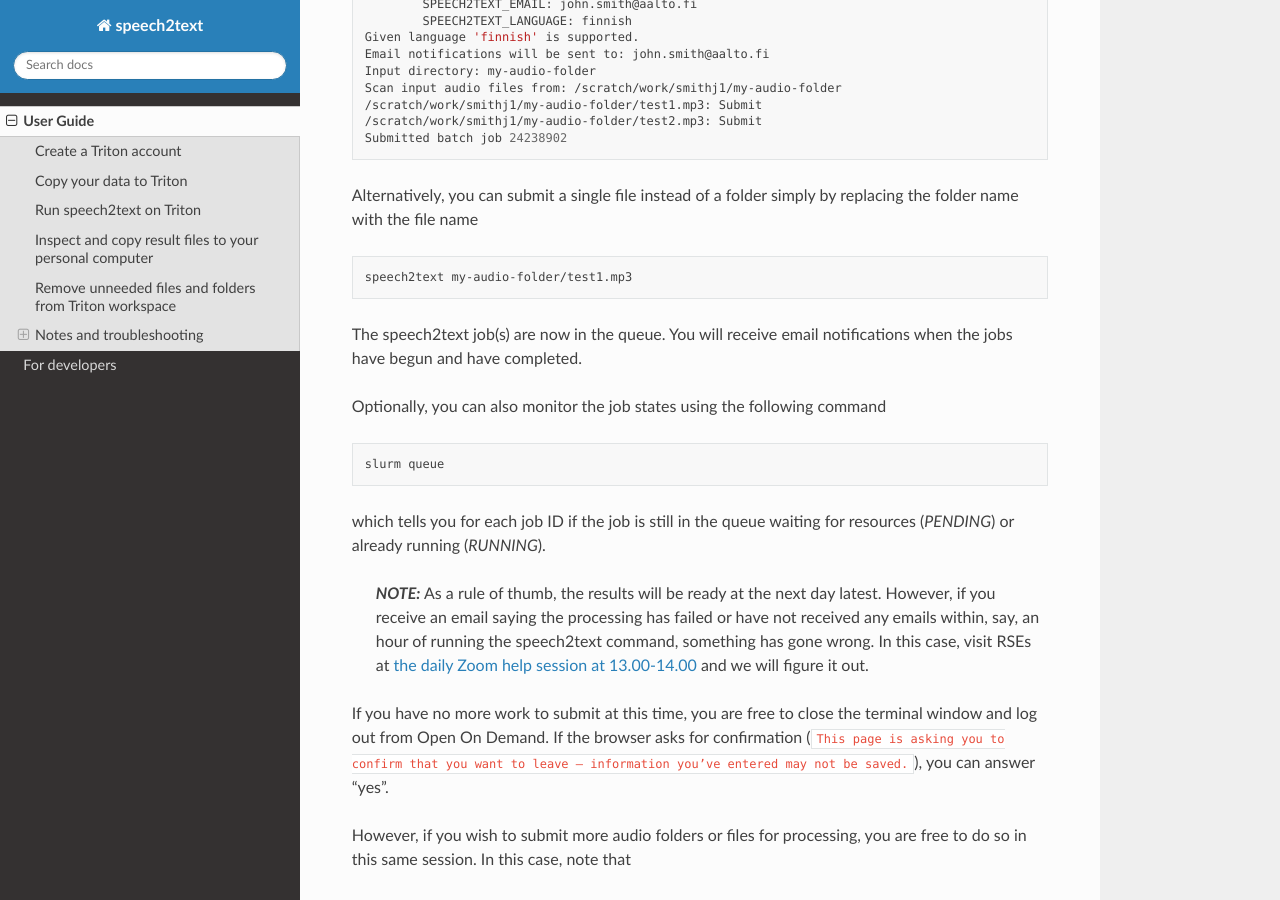
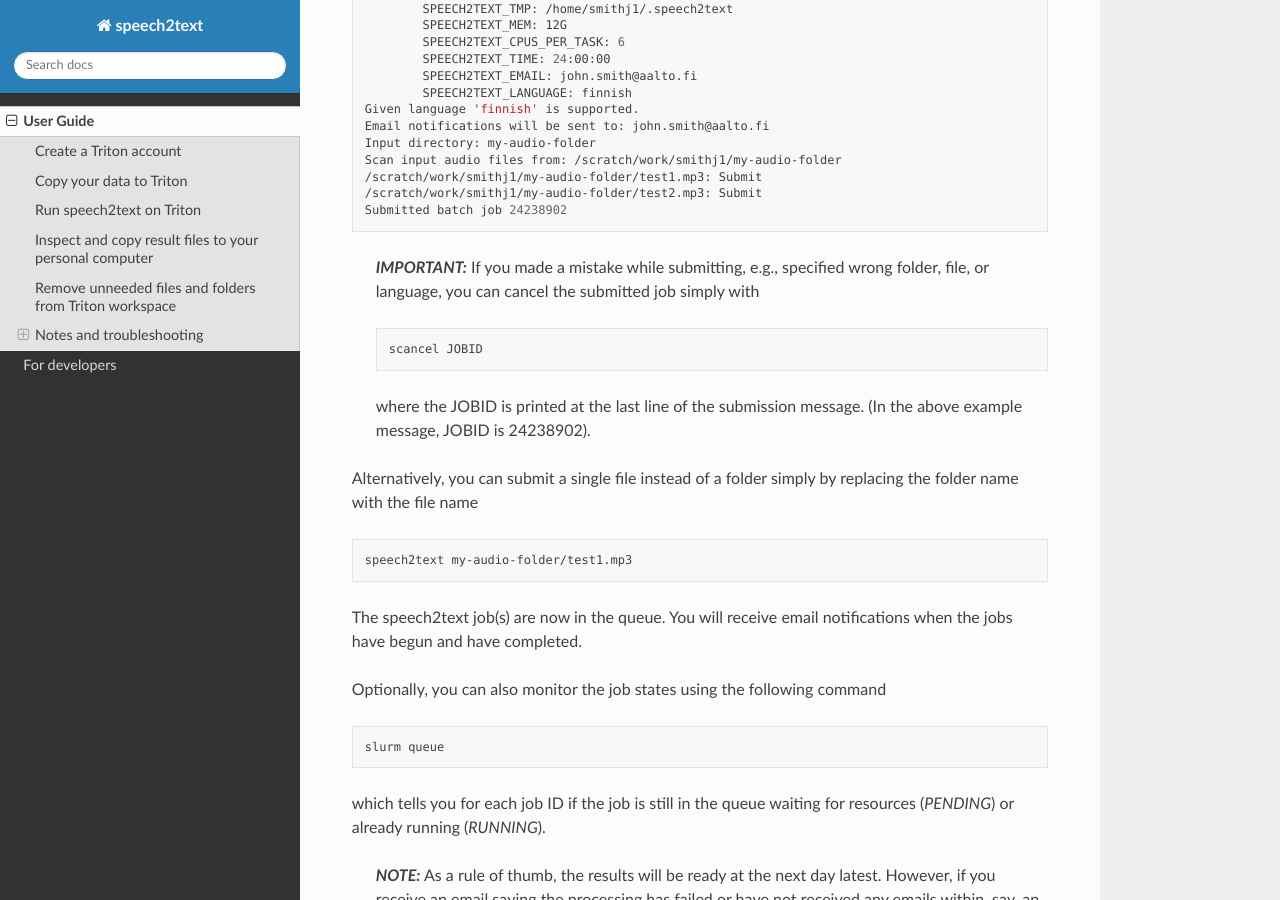
Before and after one commit to AaltoRSE/speech2text, a Sphinx documentation site: the page built from docs/source/user_guide.md, in a window 1280 px wide and 900 px high, scrolled down 6668 px. Built offline with Sphinx 7.4.7 and the Read the Docs theme 2.0.0, drawn with Linux system fonts in a browser that asks for light colours; some of the changed text lies outside the part shown.

Commit message:
UPD: add scancel info and command line style reminder to docs

````diff
--- a/docs/source/user_guide.md
+++ b/docs/source/user_guide.md
@@ -123,6 +123,8 @@
 export SPEECH2TEXT_LANGUAGE=finnish
 ```
 
+>**_IMPORTANT:_** Copy the commands verbatim, that is, make sure the UPPER CASE characters are upper case, lower case characters are lower case, and there are no typos.
+
 These commands sets environment variables for
 
 - the email address where to send notifications of started and completed submissions (recommended)
@@ -167,6 +169,13 @@
 /scratch/work/smithj1/my-audio-folder/test2.mp3: Submit
 Submitted batch job 24238902
 ```
+
+>**_IMPORTANT:_** If you made a mistake while submitting, e.g., specified wrong folder, file, or language, you can cancel the submitted job simply with
+>```
+>scancel JOBID
+>```
+> where the JOBID is printed at the last line of the submission message. (In the above example message, JOBID is 24238902).
+
 
 Alternatively, you can submit a single file instead of a folder simply by replacing the folder name with the file name
 ```bash
````
